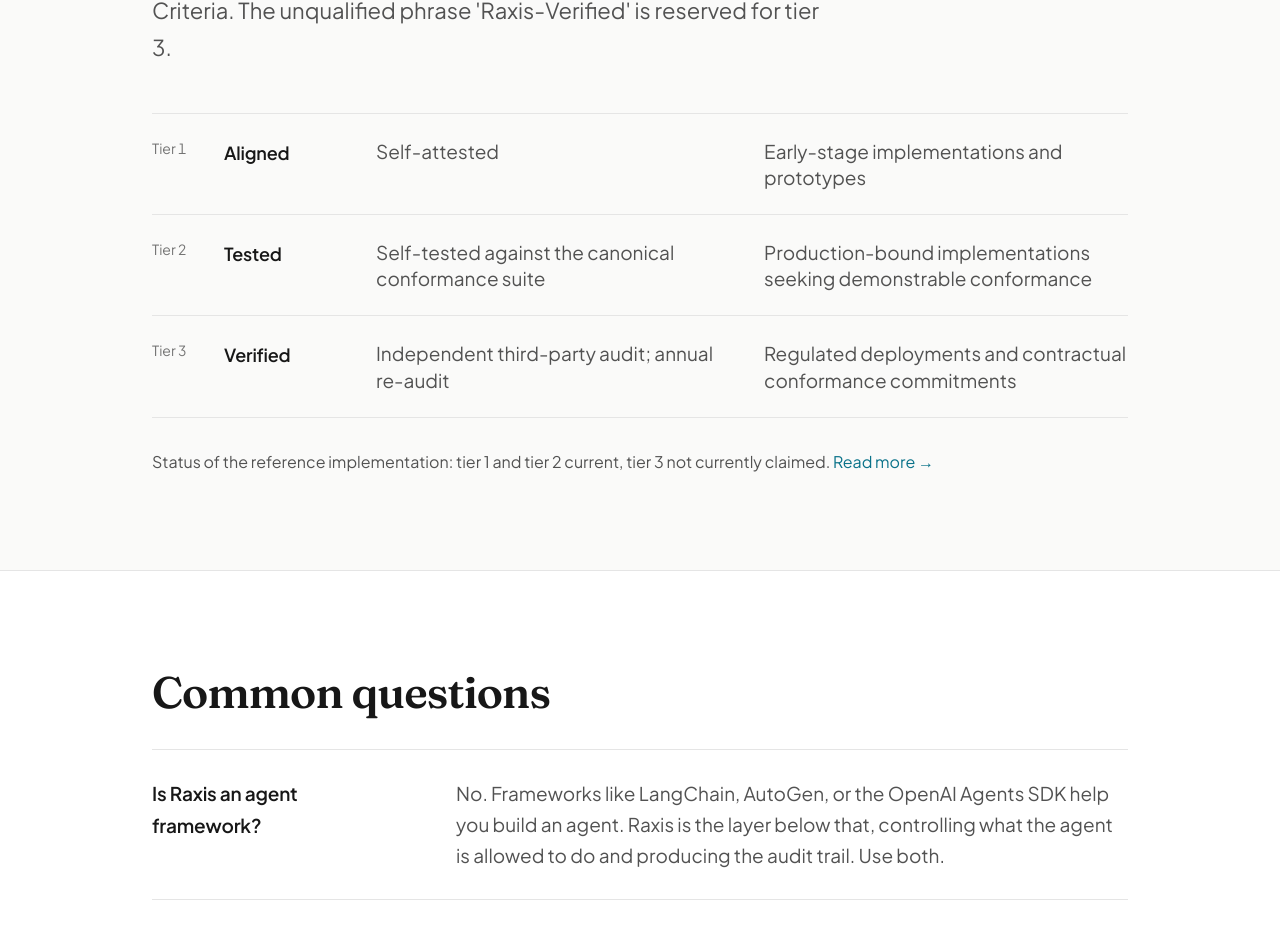
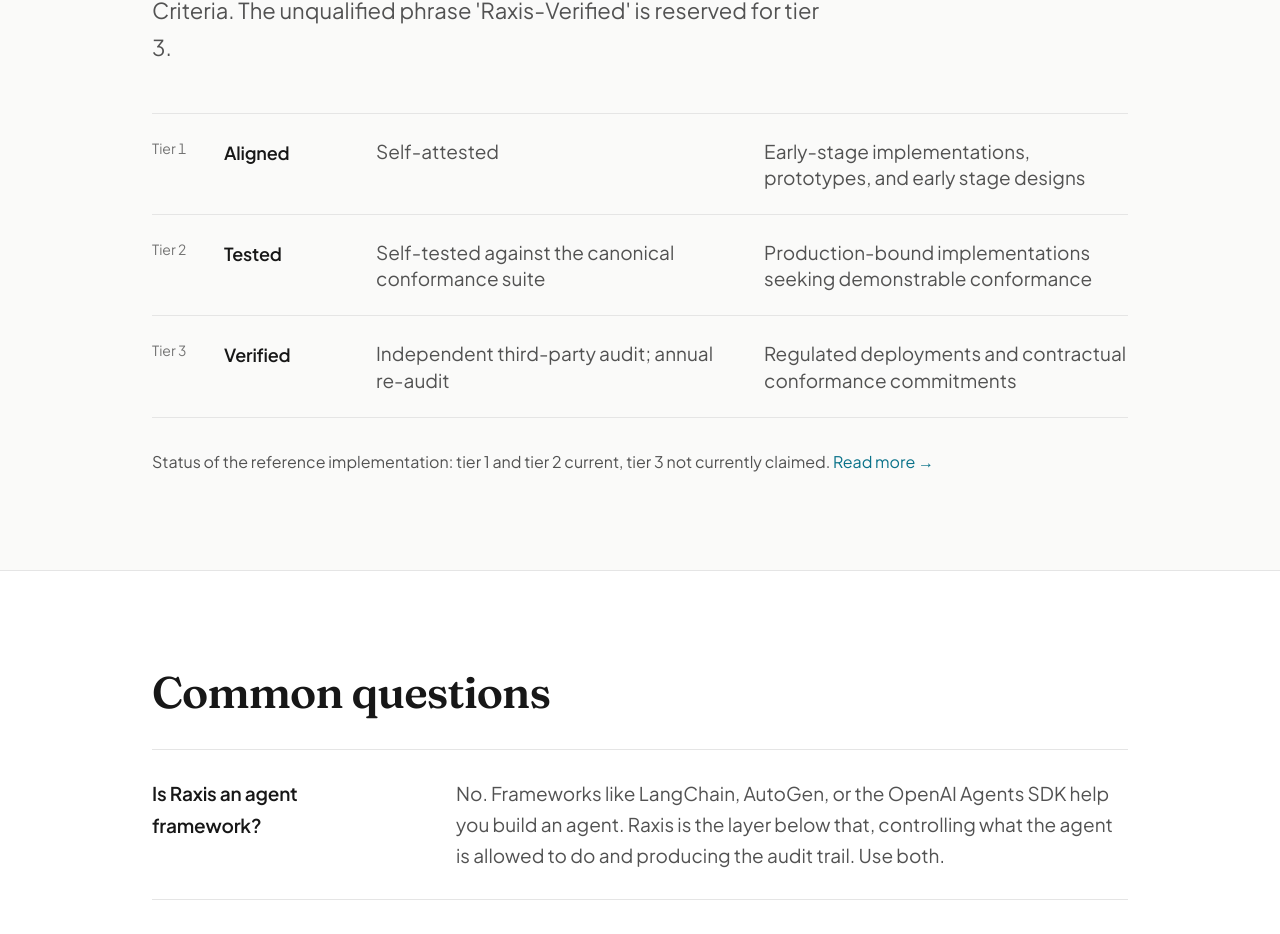
Before and after one commit to chika5105/raxis, a Next.js app: page / in a window 1280 px wide. Shown: the part 4448-5382 px from the top of the page. Built offline with nearby package versions, Linux system fonts and the light colour scheme.

Commit message:
Conformance tier 1: add early stage designs to use cases

```diff
--- a/src/app/conformance/page.tsx
+++ b/src/app/conformance/page.tsx
@@ -42,7 +42,7 @@
       verification: "Self-attested",
       evidence:
         "Public conformance statement mapping each of the twelve invariants to its enforcement mechanism, plus an architectural diagram of the intelligence/authority boundary.",
-      use: "Early-stage implementations, research prototypes, Raxis adapted to a new domain.",
+      use: "Early-stage implementations, research prototypes, early stage designs, Raxis adapted to a new domain.",
     },
     {
       tier: "2",
--- a/src/app/page.tsx
+++ b/src/app/page.tsx
@@ -283,7 +283,7 @@
       tier: "1",
       name: "Aligned",
       verification: "Self-attested",
-      use: "Early-stage implementations and prototypes",
+      use: "Early-stage implementations, prototypes, and early stage designs",
     },
     {
       tier: "2",
```
